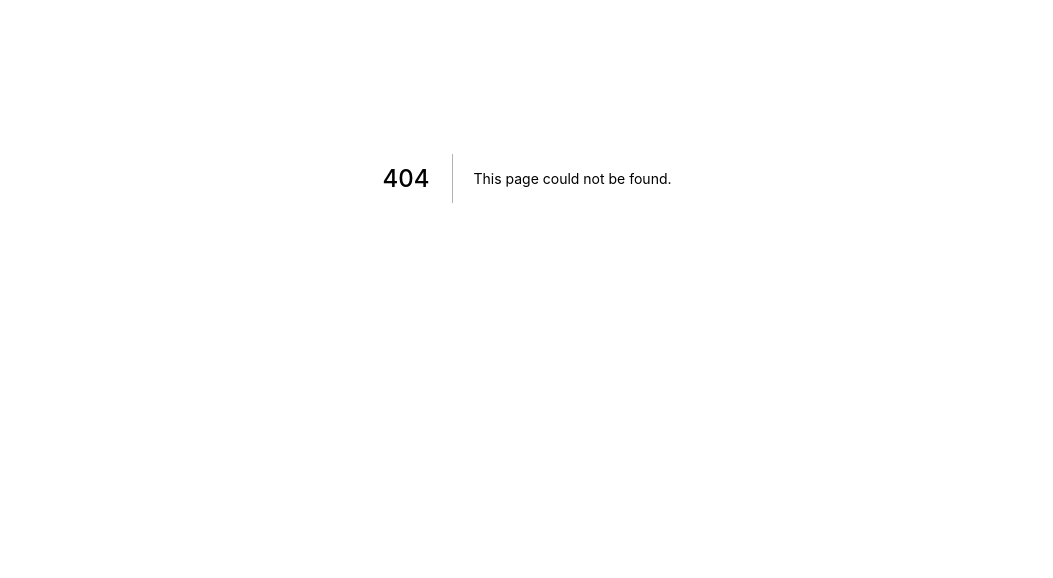
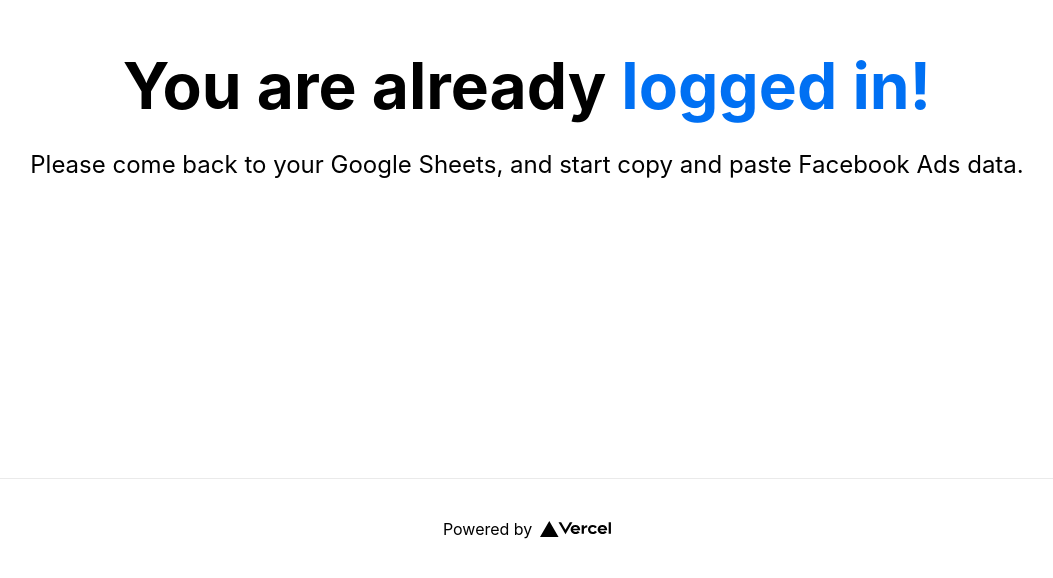
Before and after one commit to NicolasZDH/facebookadsAPI, a Next.js app: page /logged in a window 1280 px wide. Before the commit this address had no page. Shown: the part 222-800 px from the top of the page, without its empty margins (113-1166 px from the left). Built offline with nearby package versions, Linux system fonts and the light colour scheme.

Commit message:
fet: logged page
Now when logged in, user will be redirect to a specifict page

```diff
--- a/pages/api/hello.js
+++ /dev/null
@@ -1,6 +0,0 @@
-// Next.js API route support: https://nextjs.org/docs/api-routes/introduction
-
-export default (req, res) => {
-  res.statusCode = 200
-  res.json({ name: 'John Doe' })
-}
--- /dev/null
+++ b/pages/api/token.js
@@ -0,0 +1,12 @@
+// Next.js API route support: https://nextjs.org/docs/api-routes/introduction
+import { getSession } from 'next-auth/client'
+
+export default async (req, res) => {
+  const session = await getSession({ req })
+
+  if (session) {
+    res.send(JSON.stringify(session, null, 2))
+  } else {
+    res.send({ error: 'You must be sign in to view the protected content on this page.' })
+  }
+}
--- /dev/null
+++ b/pages/logged.js
@@ -0,0 +1,35 @@
+import Head from 'next/head'
+import Link from 'next/link';
+import styles from '../styles/Home.module.css'
+
+export default function SignIn({ providers, csrfToken }) {
+  return (
+    <div className={styles.container}>
+      <Head>
+        <title>Create Next App</title>
+        <link rel="icon" href="/favicon.ico" />
+      </Head>
+
+      <main className={styles.main}>
+        <h1 className={styles.title}>
+          You are already <a>logged in!</a>
+        </h1>
+
+        <p className={styles.description}>
+          Please come back to your Google Sheets, and start copy and paste Facebook Ads data.
+        </p>
+      </main>
+
+      <footer className={styles.footer}>
+        <a
+          href="https://vercel.com?utm_source=create-next-app&utm_medium=default-template&utm_campaign=create-next-app"
+          target="_blank"
+          rel="noopener noreferrer"
+        >
+          Powered by{' '}
+          <img src="/vercel.svg" alt="Vercel Logo" className={styles.logo} />
+        </a>
+      </footer>
+    </div>
+  )
+}
--- a/pages/signin.js
+++ b/pages/signin.js
@@ -40,7 +40,7 @@
             }
             return (
               <div className={styles.grid}>
-                <a onClick={() => signIn(provider.id)} className={styles.card}>
+                <a onClick={() => signIn(provider.id, { callbackUrl: '/logged' })} className={styles.card}>
                   <h3>Login {provider.name} &rarr;</h3>
                   <p>Please Login Facebook, and start copy Facebook Ads data and paste it in Google Sheets.</p>
                 </a>
```
